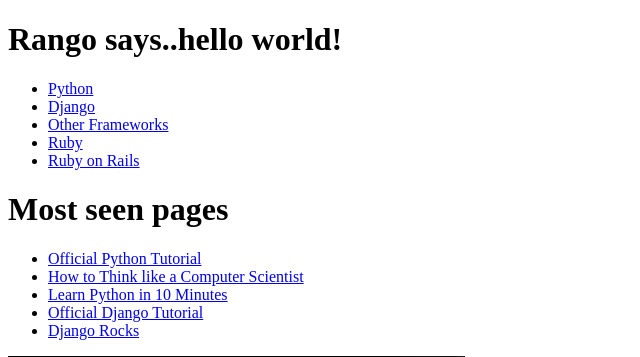
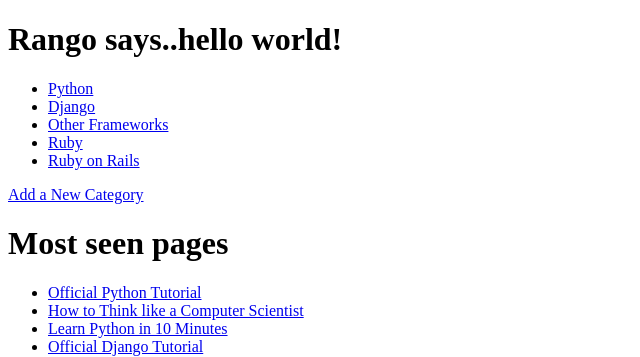
Before and after one commit to shipperizer/drunken-archer, a Django app: page /rango/ in a window 1280 px wide. Shown: the top 357 px of the page, without its empty margins (0-640 px from the left). Run offline with Django 3.2, Linux system fonts and the light colour scheme; data comes from the database, SQL or seed files in the repository; both versions use the stored data as it was after the commit; parts of the project's set-up code (start-up, migrations or seed data) failed here and were passed over; some libraries are stand-ins or nearby versions.

Commit message:
Chapter 8

```diff
--- a/rango/urls.py
+++ b/rango/urls.py
@@ -4,5 +4,8 @@ from rango import views
 urlpatterns = patterns('',
     url(r'^$', views.index, name='index'),
     url(r'^about/', views.about, name='about'),
+    url(r'^add_category/', views.add_category, name='add_category'),
     url(r'^category/(?P<category_name_url>\w+)/$', views.category, name='category'),
+    url(r'^category/(?P<category_name_url>\w+)/add_page/$', views.add_page, name='add_page'),
+
 )
--- a/rango/utils.py
+++ b/rango/utils.py
@@ -1,3 +1,5 @@
+def encode_to_url(name):
+    return name.replace(' ','_')
 
-def encode_to_url(name):
-        return name.replace(' ','_')
+def decode_url(url):
+    return url.replace('_',' ')
--- a/rango/views.py
+++ b/rango/views.py
@@ -2,10 +2,10 @@ from django.shortcuts import render_to_response, render
 from django.template import RequestContext
 
 from rango.models import Category, Page
-from rango.forms import CategoryForm
+from rango.forms import CategoryForm, PageForm
 
 
-import utils
+from rango.utils import encode_to_url, decode_url
 
 # Create your views here.
 
@@ -20,8 +20,8 @@ def index(request):
 
 def category(request, category_name_url):
     context = RequestContext(request)
-    category_name = utils.encode_to_url(category_name_url)
-    context_dict = {'category_name': category_name}
+    category_name = decode_url(category_name_url)
+    context_dict = {'category_name': category_name,'category_name_url':category_name_url}
     try:
         category = Category.objects.get(name=category_name)
         pages = Page.objects.filter(category=category)
@@ -46,3 +46,24 @@ def add_category(request):
     else:
         form = CategoryForm()
     return render_to_response('rango/add_category.html', {'form': form}, context)
+
+def add_page(request, category_name_url):
+    context = RequestContext(request)
+    category_name = decode_url(category_name_url)
+    if request.method == 'POST':
+        form = PageForm(request.POST)
+        if form.is_valid():
+            page = form.save(commit=False)
+            try:
+                cat = Category.objects.get(name=category_name)
+                page.category = cat
+            except Category.DoesNotExist:
+                return render_to_response('rango/add_category.html', {}, context)
+            page.views = 0
+            page.save()
+            return category(request, category_name_url)
+        else:
+            print form.errors
+    else:
+        form = PageForm()
+    return render_to_response( 'rango/add_page.html',{'category_name_url': category_name_url,'category_name': category_name,'form': form}, context)
--- a/templates/rango/category.html
+++ b/templates/rango/category.html
@@ -16,6 +16,7 @@
             {% else %}
                 <strong>No pages currently in category.</strong>
             {% endif %}
+            <a href="/rango/category/{{ category_name_url }}/add_page/">Add page</a>
         {% else %}
             The specified category {{ category_name }} does not exist!
         {% endif %}
--- a/templates/rango/index.html
+++ b/templates/rango/index.html
@@ -21,6 +21,7 @@
         {% else %}
             <strong>There are no categories present.</strong>
         {% endif %}
+        <a href="/rango/add_category/">Add a New Category</a>
         <h1>Most seen pages</h1>
         {% if pages %}
             <ul>
--- a/utils.py
+++ b/utils.py
@@ -1,3 +1,5 @@
+def encode_to_url(name):
+    return name.replace(' ','_')
 
-def encode_to_url(name):
-        return name.replace(' ','_')
+def decode_url(url):
+    return url.replace('_',' ')
```
Also changed, not shown: rango/forms.py (+8 -0 lines), templates/rango/add_page.html (added, +27 -0 lines), db.sqlite3, 2 other files.
